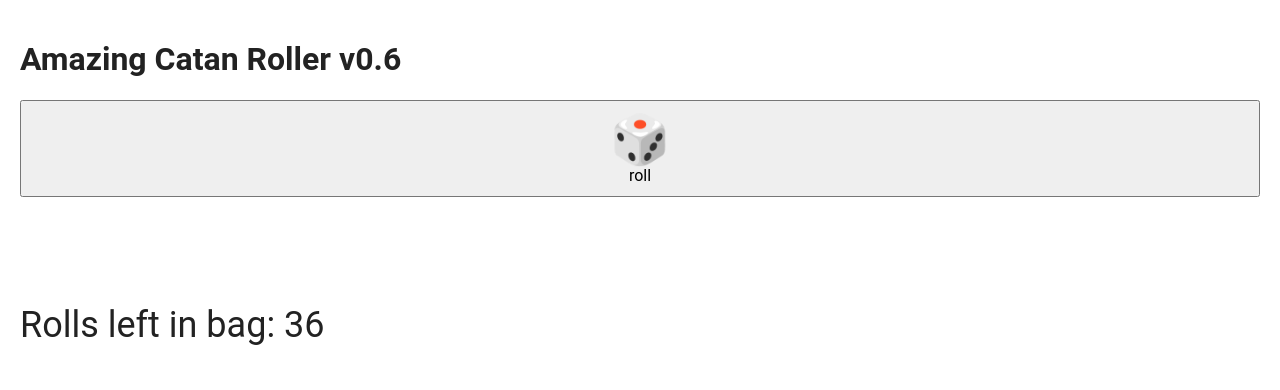
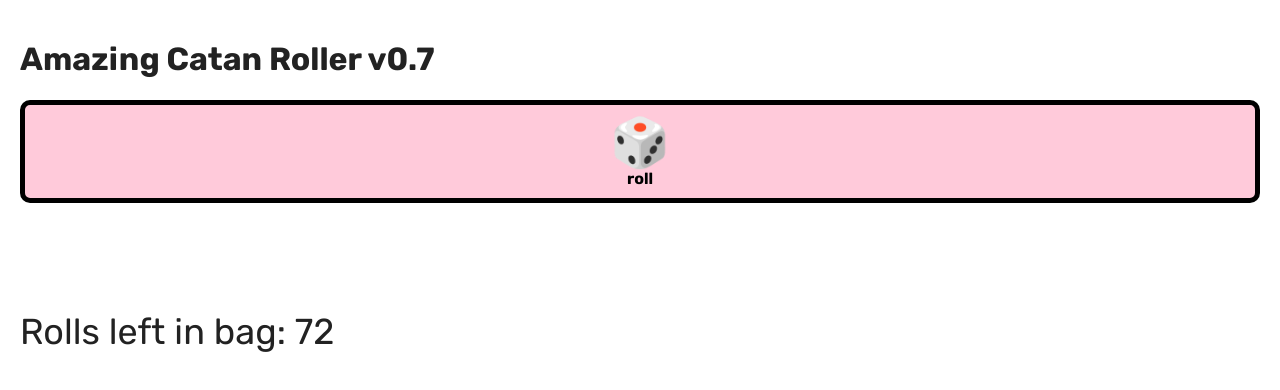
Before and after one commit to 64bitpandas/catan, a website built with Parcel: page index.html in a window 1280 px wide. Built offline with nearby package versions, Linux system fonts and the light colour scheme.

Commit message:
improve styles

```diff
--- a/css/custom.css
+++ b/css/custom.css
@@ -1,7 +1,13 @@
+@font-face {
+    font-family: rubik;
+    src: url(Rubik-VariableFont_wght.ttf);
+}
+
 body {
     display: flex;
     flex-direction: column;
     padding: 20px;
+    font-family: rubik, sans-serif;
 }
 
 button {
@@ -16,17 +22,26 @@ p {
   font-size: 300%;
 }
 
+#roll-btn-content {
+  font-weight: bold;
+}
+
 #roll-btn {
   padding: 10px;
   display: grid;
   height: 100%;
+  background-color: #ffcada;
+  border-radius: 10px;
+  border: solid black 5px;
 }
 
 .spinning {
   animation: dice-spin 1.5s ease-in-out 0s;
 }
 
-
+.rainbowing {
+  animation: rainbow 1.5s ease-in-out 0s;
+}
 
 @keyframes dice-spin {
   0% {
@@ -36,3 +51,13 @@ p {
     transform: rotateZ(1080deg);
   }
 }
+
+@keyframes rainbow {
+  0% {
+    filter: hue-rotate(0);
+  }
+
+  100% {
+    filter: hue-rotate(360deg);
+  }
+}
--- a/index.html
+++ b/index.html
@@ -25,10 +25,10 @@
 
 <body>
   <!-- Add your site or application content here -->
-  <h1>Amazing Catan Roller v0.6</h1>
+  <h1>Amazing Catan Roller v0.7</h1>
   <button id="roll-btn"><div id="roll-btn-emoji">🎲</div><div id="roll-btn-content">roll</div></button>
   <p id="roll-out"></p>
-  <p id="roll-left">Rolls left in bag: 36</p>
+  <p id="roll-left">Rolls left in bag: 72</p>
   <script src="js/vendor/modernizr-3.11.2.min.js"></script>
   <script src="js/plugins.js"></script>
   <script src="js/main.js"></script>
--- a/js/main.js
+++ b/js/main.js
@@ -27,6 +27,7 @@ genRolls();
 document.getElementById('roll-btn').addEventListener('click', () => {
     document.getElementById('roll-btn-content').innerHTML = `roll for your ${STATUSES[Math.floor(Math.random() * STATUSES.length)]}`;
     document.getElementById('roll-btn-emoji').classList.add('spinning');
+  document.getElementById('roll-btn').classList.add('rainbowing');
     if (ROLLS.length === 0) {
         genRolls();
     }
@@ -42,6 +43,7 @@ document.getElementById('roll-btn').addEventListener('click', () => {
         document.getElementById('roll-out').innerHTML = `Current roll: ${num}`;
         document.getElementById('roll-left').innerHTML = `Rolls left in bag: ${ROLLS.length}`;
         document.getElementById('roll-btn-emoji').classList.remove('spinning');
+        document.getElementById('roll-btn').classList.remove('rainbowing');
       }
     }, UPDATE_TIME);
 })
```
Also changed, not shown: css/Rubik-VariableFont_wght.ttf (added).
